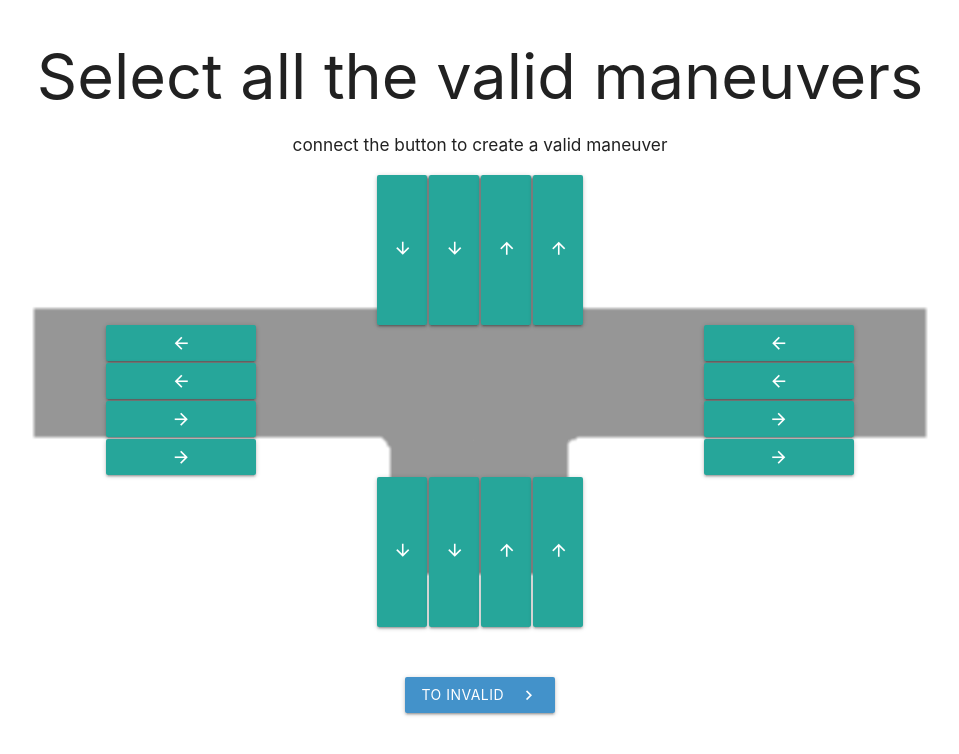
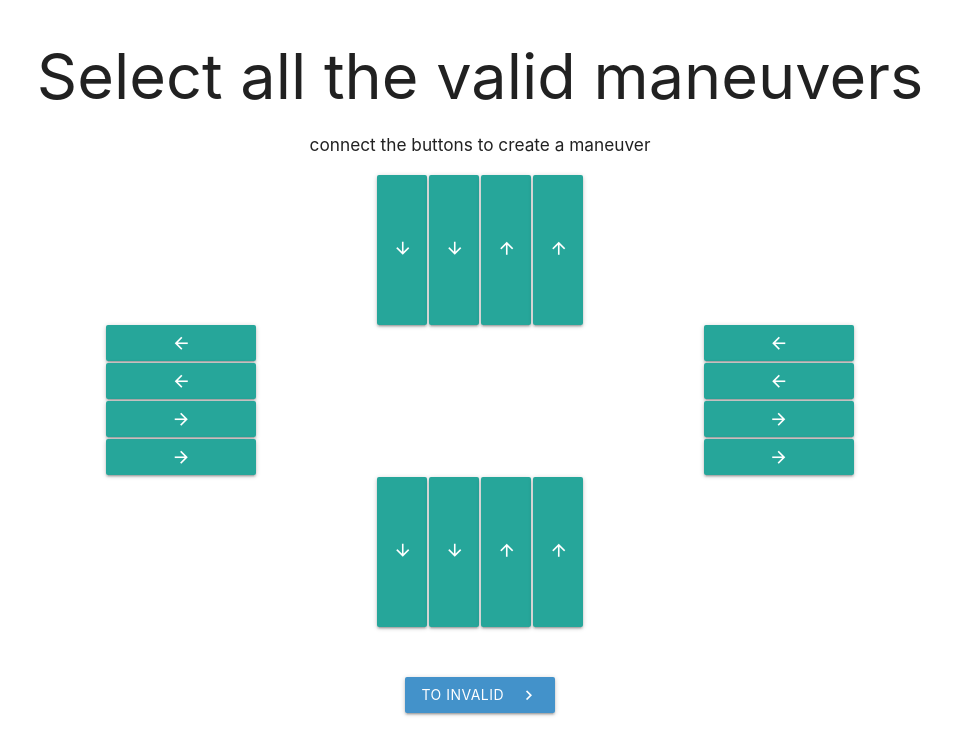
Before and after one commit to ChrisZeag1/demo-park-me, a React (Create React App) app: page / in a window 1280 px wide. Shown: the top 754 px of the page, without its empty margins (160-1119 px from the left). Built offline with nearby package versions, Linux system fonts and the light colour scheme.

Commit message:
small style fixes

```diff
--- a/src/components/manouvers.jsx
+++ b/src/components/manouvers.jsx
@@ -148,7 +148,7 @@ class Manouvers  extends Component {
   render() {
     return (<div>
       <h1 class="Global text __ct">Select all the {this.state.on} maneuvers</h1>
-      <h6  class="row Global text __ct">connect the button to create a {this.state.on} maneuver</h6>
+      <h6  class="row Global text __ct">connect the buttons to create a maneuver</h6>
       <MainGrid btnClick={this.btnClick.bind(this)} {...this.state} onSelect={this.selectManouver.bind(this)}></MainGrid>
 
       <h4 style={{display:  this.getDisplayedIfcon() }}>Your manouvers </h4>
--- a/src/components/path.jsx
+++ b/src/components/path.jsx
@@ -2,7 +2,7 @@ import React  from 'react';
 
 export const Path = (conection, actionId, strokeWidth,onSelect) => {
   strokeWidth = strokeWidth || 4;
-  const bgColor = conection.selected ? 'rgb(255,0,0)' : 'rgb(255,255,255)';
+  const bgColor = conection.selected ? 'rgb(255,0,0)' : 'rgb(0,0,0)';
   const middlePoint = { x: 0, y: 0 };
   if (!~+conection.y && !~+conection.x) {
     middlePoint.x = Math.max(conection.to.left, conection.from.left);
--- a/src/styles/main.scss
+++ b/src/styles/main.scss
@@ -81,9 +81,9 @@ svg {
   }
 }
 #main-grid {
-  background-image: url('../assets/intersection.png');
-  background-size: contain;
-  background-repeat: no-repeat;
+  // background-image: url('../assets/intersection.png');
+  // background-size: contain;
+  // background-repeat: no-repeat;
 }
 
 .manouver-container .manouver {
```
